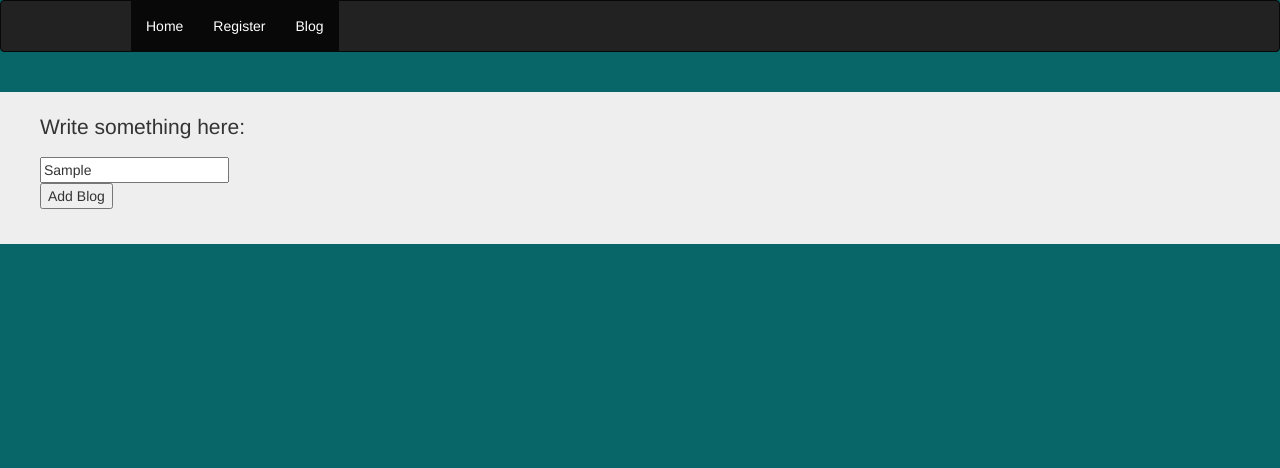
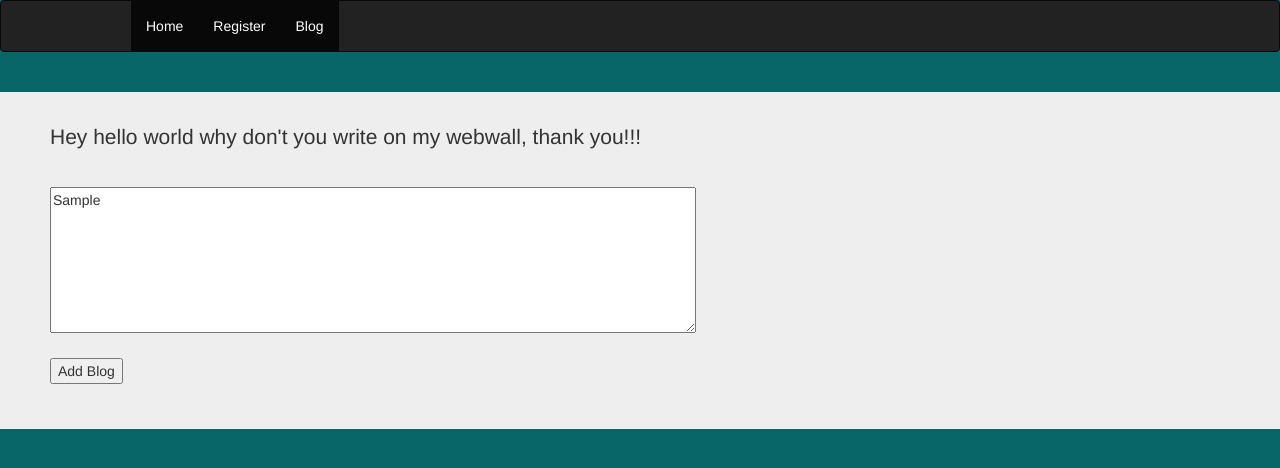
Before and after one commit to JediWattson/WebServer_NodeJS, a website: page blog.html in a window 1280 px wide. Both pictures are taken after typing "Sample" into the empty fields and a click on the button "Add Blog". Drawn offline with nearby package versions, Linux system fonts and the light colour scheme; no server answers.

Commit message:
send message to server and hopefully it will add it to db

```diff
--- a/blog.html
+++ b/blog.html
@@ -13,24 +13,27 @@
 		padding: 20px 40px;
 	}
 
-	#reg table {
+	#txt table {
 		cellspacing: 3px;
 	}
 
-	#reg table td {
+	#txt table td {
 		padding: 10px;
 	}
 	</style>
 	</head>
 
-	<body>
+	<body onload="init()">
     <script>
+        var inputHandle = "hello world";
 
+		function init(){
+			document.cookie.split(";").forEach(function(sub){if (sub.includes('handle')){inputHandle = sub.split('=')[1];}});
+			document.getElementById("welcome").innerHTML = "Hey " + inputHandle + " why don't you write on my webwall, thank you!!!";
+		}
         function blogData(){
             var xhttp = new XMLHttpRequest();
-            var inputHandle = document.getElementById("txt").elements[0].value;
-            var handle;
-			document.cookie.split(";").forEach(function(sub){if (sub.includes('handle')){handle = sub.split('=')[1];}});
+            var message = document.getElementById("txt").elements[0].value;
             xhttp.onreadystatechange = function() {
 				if (this.readyState == 4 && this.status == 200) {
 					document.getElementById("response").innerHTML = this.responseText;
@@ -38,7 +41,7 @@
 			}
             xhttp.open("POST", "/addUser", true);
             xhttp.setRequestHeader("Content-type", "application/json");
-            xhttp.send(JSON.stringify({handle : inputHandle, txtBlog : text}));
+            xhttp.send(JSON.stringify({handle : inputHandle, txtBlog : message}));
         }
 
     </script>
@@ -60,10 +63,10 @@
 		 <form onsubmit="return false;" id="txt">
 			<table>
 				<tr>
-					<p>Write something here:</p>
+					<td><p id="welcome"></p></td>
 				</tr>
 				<tr>
-					<td><input type='text' name='handle'></td>
+					<td><textarea rows="7" cols="77"></textarea></td>
 				</tr>
 				<tr>
 					<td colspan="2"><button onclick="blogData()">Add Blog</button></td>
--- a/server.js
+++ b/server.js
@@ -24,6 +24,7 @@ var credentials = tls.createSecureContext(options);
 /*=============web(http)==============*/
 
 var blogU = userTable('userBlog')
+var blogMess = blogTable('blog')
 var app = express()
 app.use(bodyParser.json())
 app.use('/scripts',  express.static(__dirname))
@@ -109,8 +110,9 @@ app.get('/blog', (req, res)=> {
 
 app.post('/addBlog', (req, res)=>{
 	var blog = {handle: req.body.handle, txtBlock: req.body.blog}
-
-
+	blogMess.addBlog(data).then((u) =>{
+		res.send("Great, have a good day!")
+	}.catch((err)=>{throw err})
 })
 
 app.listen(80)
```
